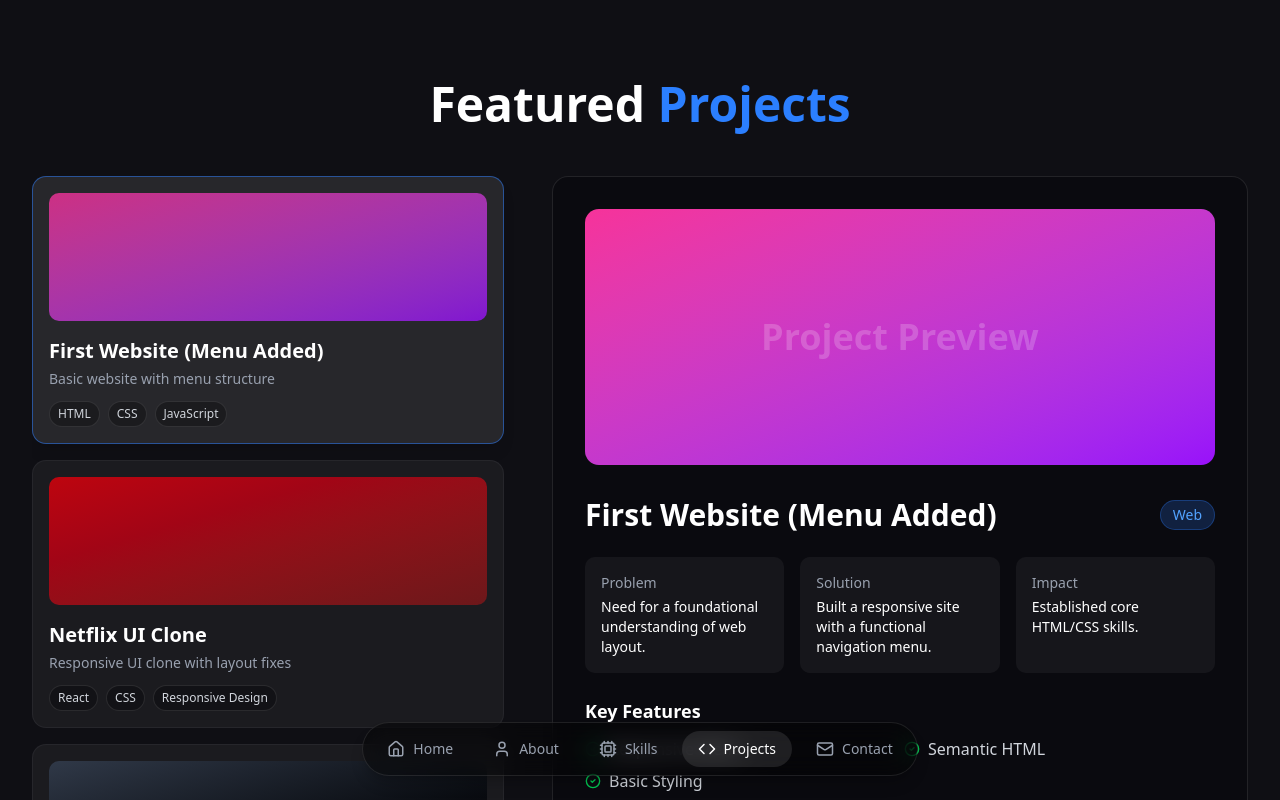
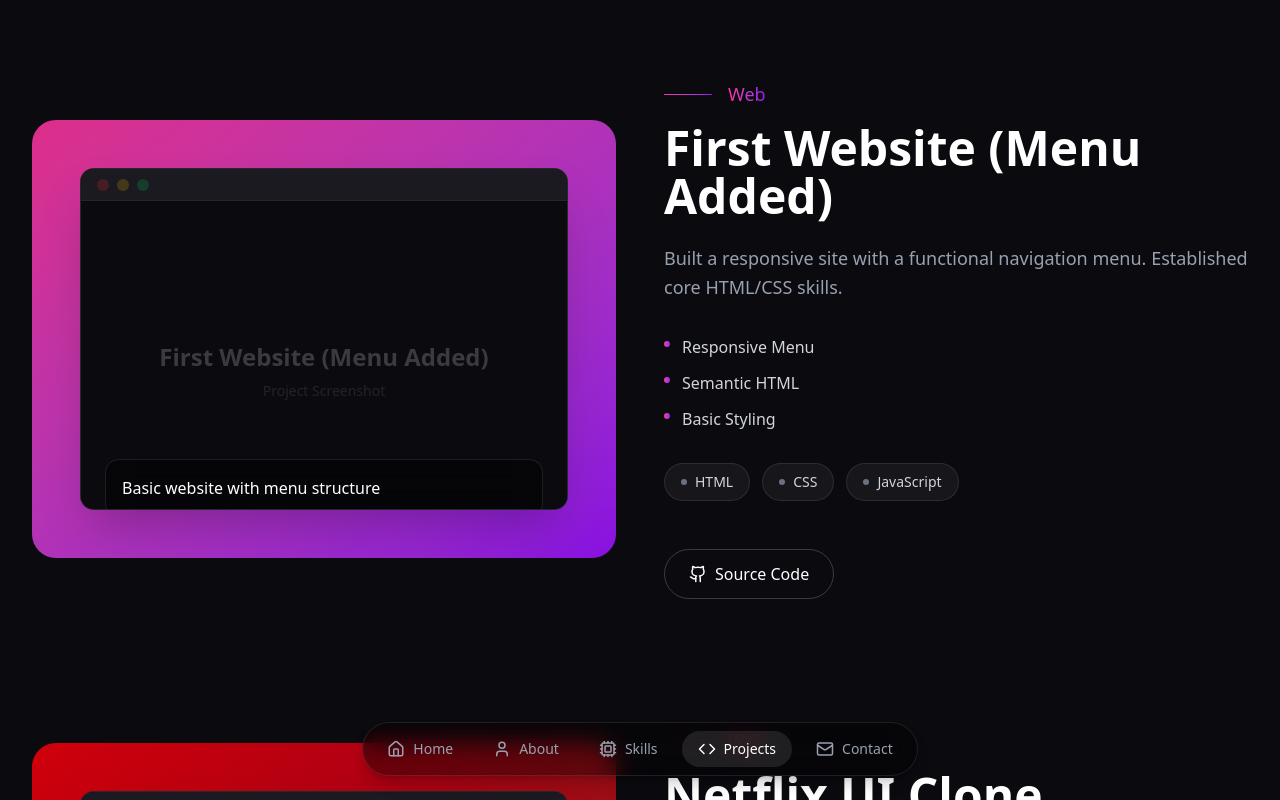
Before and after one commit to BarathDevLab/portfolio-v2, a Next.js app: page /projects in a window 1280 px wide. Shown: the top 800 px of the page. Built offline with nearby package versions, Linux system fonts and the light colour scheme.

Commit message:
refactor: simplify ProjectsSection component structure and enhance styling

```diff
--- a/src/components/sections/ProjectsSection.tsx
+++ b/src/components/sections/ProjectsSection.tsx
@@ -1,5 +1,5 @@
 "use client";
-import React, { useState, useRef } from "react";
+import React, { useRef } from "react";
 import { motion, AnimatePresence } from "framer-motion";
 import { useScrollAnimation } from "@/hooks/useScrollAnimation";
 import { ExternalLink, Github, FileText, CheckCircle2 } from "lucide-react";
@@ -224,160 +224,128 @@ const projects: Project[] = [
 const ProjectsSection = () => {
   const sectionRef = useRef<HTMLElement>(null);
   useScrollAnimation(sectionRef);
-  const [selectedProject, setSelectedProject] = useState<Project>(projects[0]);
 
   return (
     <section
       id="projects"
       ref={sectionRef}
-      className="py-20 px-4 md:px-8 bg-[#0f0f14]"
+      className="py-20 px-4 md:px-8 bg-[#0a0a0f] min-h-screen"
     >
-      <div className="max-w-7xl mx-auto">
-        <h2 className="text-3xl md:text-5xl font-bold mb-12 text-center">
-          Featured <span className="text-blue-500">Projects</span>
-        </h2>
-
-        <div className="grid grid-cols-1 lg:grid-cols-12 gap-8 h-[800px]">
-          {/* Left Panel - Scrollable List */}
-          <div className="lg:col-span-5 overflow-y-auto pr-4 space-y-4 scrollbar-hide h-full">
-            {projects.map((project) => (
+      <div className="max-w-7xl mx-auto space-y-32">
+        {projects.map((project, index) => (
           <motion.div
             key={project.id}
-                onClick={() => setSelectedProject(project)}
-                whileHover={{ scale: 1.02 }}
-                className={`p-4 rounded-xl cursor-pointer border transition-all duration-300 ${
-                  selectedProject.id === project.id
-                    ? "bg-white/10 border-blue-500/50 shadow-lg"
-                    : "bg-white/5 border-white/5 hover:bg-white/10"
-                }`}
+            initial={{ opacity: 0, y: 50 }}
+            whileInView={{ opacity: 1, y: 0 }}
+            viewport={{ once: true, margin: "-100px" }}
+            transition={{ duration: 0.6 }}
+            className="grid grid-cols-1 lg:grid-cols-2 gap-12 items-center"
           >
+            {/* Visual Side (Image) */}
             <div
-                  className={`h-32 rounded-lg mb-4 bg-linear-to-br ${project.gradient} opacity-80`}
-                />
-                <h3 className="text-xl font-bold text-white">
+              className={`relative aspect-4/3 rounded-3xl overflow-hidden bg-linear-to-br ${project.gradient} p-8 md:p-12 group`}
+            >
+              <div className="absolute inset-0 bg-black/10 group-hover:bg-transparent transition-colors duration-500" />
+
+              {/* Mock Browser/App Window */}
+              <div className="w-full h-full bg-[#0f0f14] rounded-xl shadow-2xl overflow-hidden border border-white/10 relative transform group-hover:scale-[1.02] transition-transform duration-500">
+                {/* Header Bar */}
+                <div className="h-8 bg-[#1a1a20] border-b border-white/5 flex items-center px-4 gap-2">
+                  <div className="w-3 h-3 rounded-full bg-red-500/20" />
+                  <div className="w-3 h-3 rounded-full bg-yellow-500/20" />
+                  <div className="w-3 h-3 rounded-full bg-green-500/20" />
+                </div>
+
+                {/* Image Placeholder */}
+                <div className="relative w-full h-full bg-[#0a0a0f] flex items-center justify-center group-hover:bg-[#0f0f14] transition-colors">
+                  {/* If you have actual images, use Next.js Image here. For now, text/icon placeholder */}
+                  <div className="text-center p-6">
+                    <h3 className="text-2xl font-bold text-white/20 mb-2">
                       {project.title}
                     </h3>
-                <p className="text-sm text-gray-400 mt-1">
+                    <p className="text-white/10 text-sm">Project Screenshot</p>
+                  </div>
+                  {/* Overlay Content similar to reference image */}
+                  <div className="absolute bottom-6 left-6 right-6">
+                    <div className="bg-black/40 backdrop-blur-md border border-white/10 p-4 rounded-xl">
+                      <p className="text-white font-medium">
                         {project.shortDesc}
                       </p>
-                <div className="flex flex-wrap gap-2 mt-3">
-                  {project.tech.slice(0, 3).map((t, i) => (
+                    </div>
+                  </div>
+                </div>
+              </div>
+            </div>
+
+            {/* Content Side */}
+            <div className="space-y-8">
+              <div>
+                <div className="flex items-center gap-4 mb-4">
+                  <div
+                    className={`h-px w-12 bg-linear-to-r ${project.gradient}`}
+                  />
+                  <span
+                    className={`text-lg font-medium bg-clip-text text-transparent bg-linear-to-r ${project.gradient}`}
+                  >
+                    {project.category}
+                  </span>
+                </div>
+                <h2 className="text-4xl md:text-5xl font-bold text-white mb-6">
+                  {project.title}
+                </h2>
+                <p className="text-gray-400 text-lg leading-relaxed">
+                  {project.fullDesc.solution} {project.fullDesc.impact}
+                </p>
+              </div>
+
+              {/* Features List */}
+              <ul className="space-y-3">
+                {project.features.map((feature, i) => (
+                  <li key={i} className="flex items-start gap-3 text-gray-300">
+                    <span
+                      className={`mt-1.5 w-1.5 h-1.5 rounded-full bg-linear-to-r ${project.gradient}`}
+                    />
+                    {feature}
+                  </li>
+                ))}
+              </ul>
+
+              {/* Tech Stack */}
+              <div className="flex flex-wrap gap-3">
+                {project.tech.map((t, i) => (
                   <span
                     key={i}
-                      className="text-xs px-2 py-1 rounded-full bg-black/30 text-gray-300 border border-white/10"
+                    className="px-4 py-2 rounded-full bg-white/5 border border-white/10 text-sm text-gray-300 hover:bg-white/10 transition-colors flex items-center gap-2"
                   >
+                    {/* Simple dot for tech icon placeholder */}
+                    <span className="w-1.5 h-1.5 rounded-full bg-gray-500" />
                     {t}
                   </span>
                 ))}
               </div>
-              </motion.div>
-            ))}
-          </div>
 
-          {/* Right Panel - Fixed Details */}
-          <div className="hidden lg:col-span-7 lg:block h-full sticky top-0">
-            <AnimatePresence mode="wait">
-              <motion.div
-                key={selectedProject.id}
-                initial={{ opacity: 0, x: 20 }}
-                animate={{ opacity: 1, x: 0 }}
-                exit={{ opacity: 0, x: -20 }}
-                transition={{ duration: 0.3 }}
-                className="bg-[#0a0a0f] border border-white/10 rounded-2xl p-8 h-full flex flex-col"
-              >
-                <div
-                  className={`w-full h-64 rounded-xl mb-8 bg-linear-to-br ${selectedProject.gradient} relative overflow-hidden`}
-                >
-                  <div className="absolute inset-0 flex items-center justify-center text-4xl font-bold text-white/20">
-                    Project Preview
-                  </div>
-                </div>
-
-                <div className="flex items-center justify-between mb-6">
-                  <h2 className="text-3xl font-bold text-white">
-                    {selectedProject.title}
-                  </h2>
-                  <span className="px-3 py-1 rounded-full bg-blue-500/20 text-blue-400 text-sm font-medium border border-blue-500/30">
-                    {selectedProject.category}
-                  </span>
-                </div>
-
-                <div className="space-y-6 flex-1">
-                  <div className="grid grid-cols-3 gap-4">
-                    <div className="bg-white/5 p-4 rounded-lg">
-                      <h4 className="text-sm text-gray-400 mb-1">Problem</h4>
-                      <p className="text-sm text-white">
-                        {selectedProject.fullDesc.problem}
-                      </p>
-                    </div>
-                    <div className="bg-white/5 p-4 rounded-lg">
-                      <h4 className="text-sm text-gray-400 mb-1">Solution</h4>
-                      <p className="text-sm text-white">
-                        {selectedProject.fullDesc.solution}
-                      </p>
-                    </div>
-                    <div className="bg-white/5 p-4 rounded-lg">
-                      <h4 className="text-sm text-gray-400 mb-1">Impact</h4>
-                      <p className="text-sm text-white">
-                        {selectedProject.fullDesc.impact}
-                      </p>
-                    </div>
-                  </div>
-
-                  <div>
-                    <h4 className="text-lg font-semibold mb-3">Key Features</h4>
-                    <ul className="grid grid-cols-2 gap-2">
-                      {selectedProject.features.map((feature, i) => (
-                        <li
-                          key={i}
-                          className="flex items-center gap-2 text-gray-300"
-                        >
-                          <CheckCircle2 size={16} className="text-green-500" />
-                          {feature}
-                        </li>
-                      ))}
-                    </ul>
-                  </div>
-
-                  <div>
-                    <h4 className="text-lg font-semibold mb-3">Tech Stack</h4>
-                    <div className="flex flex-wrap gap-2">
-                      {selectedProject.tech.map((t, i) => (
-                        <span
-                          key={i}
-                          className="px-3 py-1 rounded-lg bg-white/5 border border-white/10 text-gray-300"
-                        >
-                          {t}
-                        </span>
-                      ))}
-                    </div>
-                  </div>
-                </div>
-
-                <div className="flex gap-4 mt-8 pt-6 border-t border-white/10">
+              {/* Action Buttons */}
+              <div className="flex flex-wrap gap-4 pt-4">
+                {project.links.demo && (
                   <a
-                    href={selectedProject.links.demo}
-                    className="flex-1 py-3 bg-blue-600 hover:bg-blue-700 text-white rounded-lg font-medium flex items-center justify-center gap-2 transition-colors"
+                    href={project.links.demo}
+                    className="px-6 py-3 bg-white text-black rounded-full font-medium hover:bg-gray-200 transition-colors flex items-center gap-2"
                   >
                     <ExternalLink size={18} /> Live Demo
                   </a>
+                )}
+                {project.links.github && (
                   <a
-                    href={selectedProject.links.github}
-                    className="flex-1 py-3 bg-white/5 hover:bg-white/10 border border-white/10 text-white rounded-lg font-medium flex items-center justify-center gap-2 transition-colors"
+                    href={project.links.github}
+                    className="px-6 py-3 bg-transparent border border-white/20 text-white rounded-full font-medium hover:bg-white/10 transition-colors flex items-center gap-2"
                   >
-                    <Github size={18} /> GitHub Repo
+                    <Github size={18} /> Source Code
                   </a>
-                  <a
-                    href={selectedProject.links.caseStudy}
-                    className="flex-1 py-3 bg-white/5 hover:bg-white/10 border border-white/10 text-white rounded-lg font-medium flex items-center justify-center gap-2 transition-colors"
-                  >
-                    <FileText size={18} /> Case Study
-                  </a>
+                )}
+              </div>
             </div>
           </motion.div>
-            </AnimatePresence>
-          </div>
-        </div>
+        ))}
       </div>
     </section>
   );
```
Lines whose indentation alone changed are shown as unchanged.
